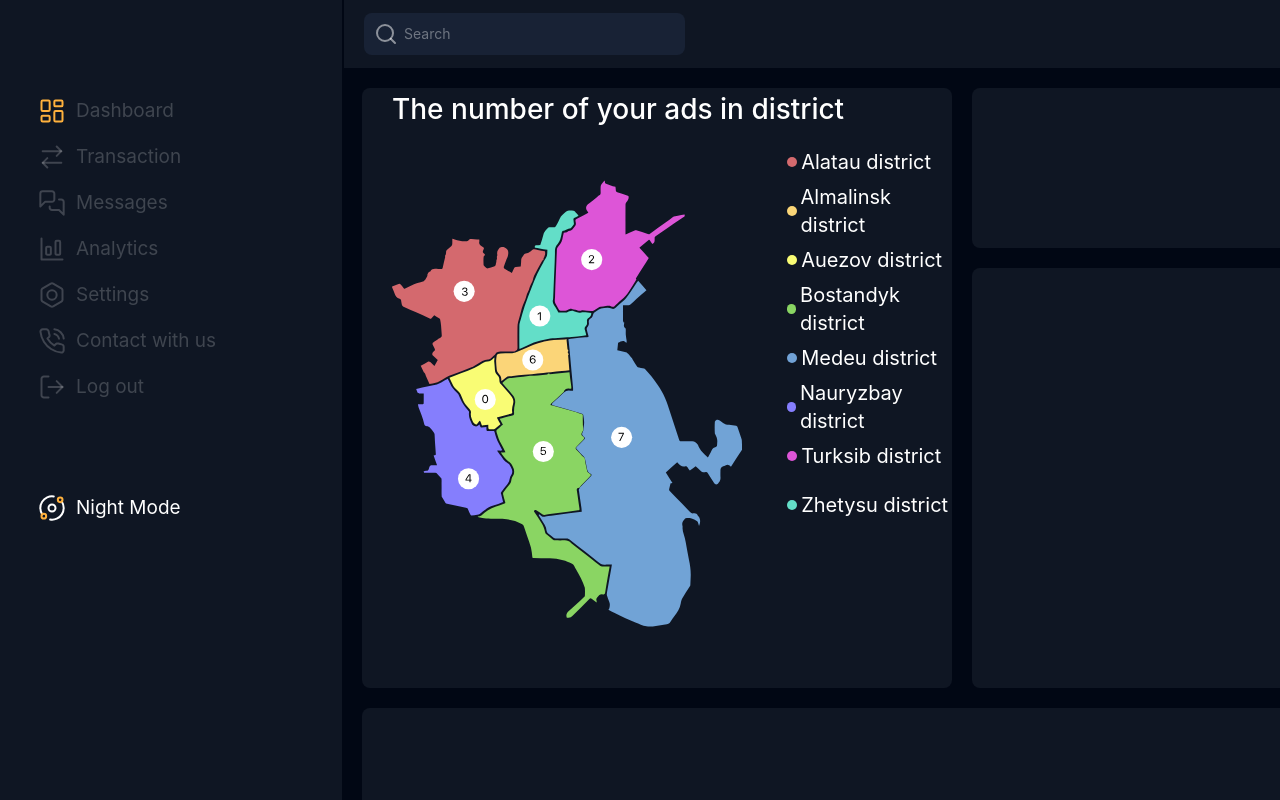
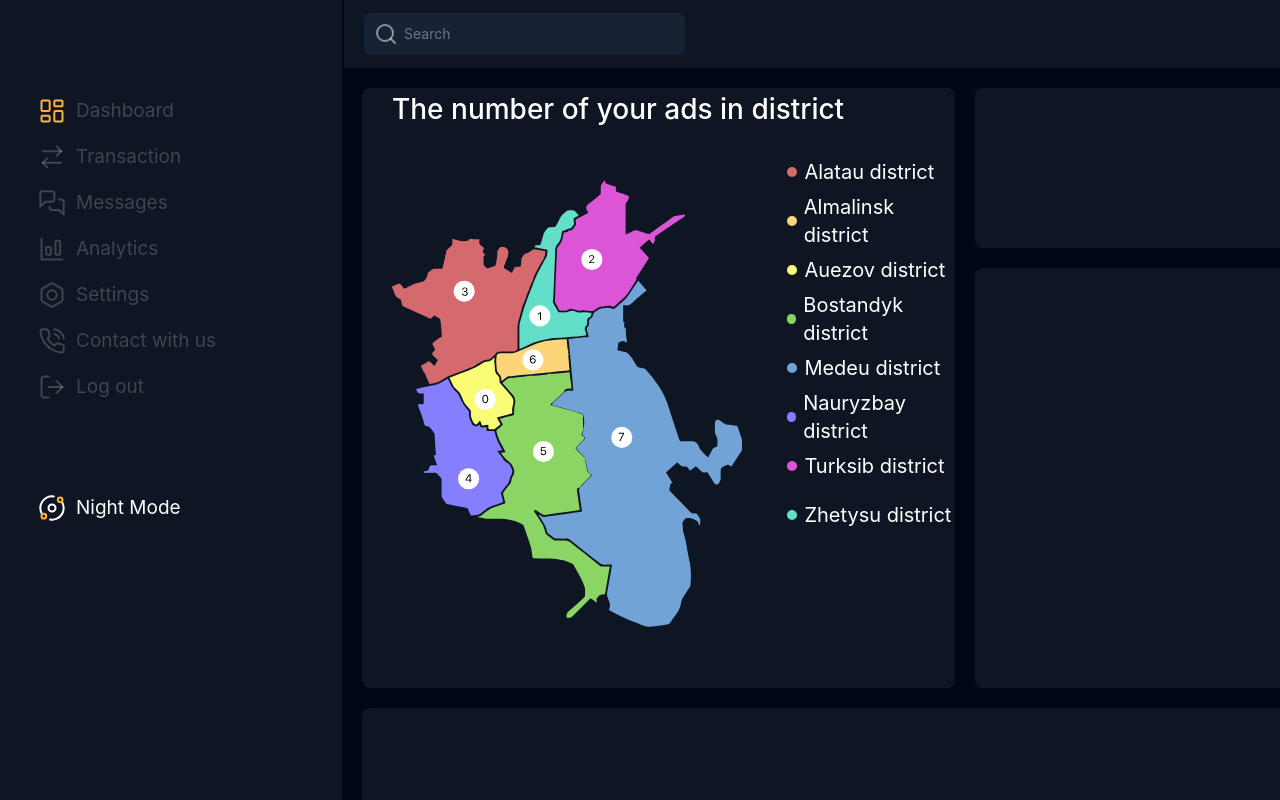
Before and after one commit to Zhasulan711/bilboard-usage-system-frontend-next-js, a Next.js app: page / in a window 1280 px wide. Shown: the top 800 px of the page. Built offline with nearby package versions, Linux system fonts and the light colour scheme; a web font is replaced by a local one.

Commit message:
fixing disctrict ads map

```diff
--- a/src/app/page.tsx
+++ b/src/app/page.tsx
@@ -23,10 +23,10 @@ export default function Home() {
               </h1>
               <div className="flex flex-row space-x-[45px]">
                 <DistrictMapIcon />
-                <div className="flex flex-col space-y-[25px]">
+                <div className="flex flex-col space-y-[25px] mt-[10px]">
                   {DISTRICT_MAP_LIST.map(({ title, colorClass }) => {
                     return (
-                      <div key={title} className="flex flex-row space-x-[4px] h-[24px] items-center">
+                      <div key={title} className="flex flex-row space-x-[7px] h-[24px] items-center">
                         <div className={`rounded-full w-[10px] h-[10px] bg-color-${colorClass}`}></div>
                         <h2 className="text-white text-xl font-normal">
                           {title}
```
